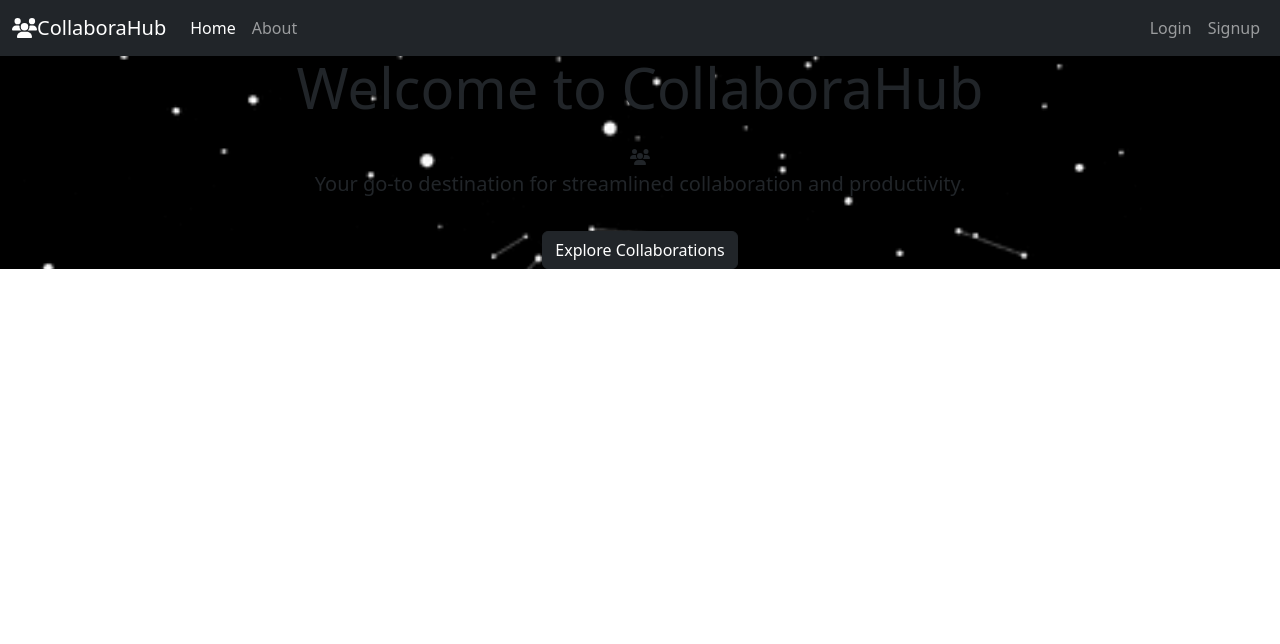
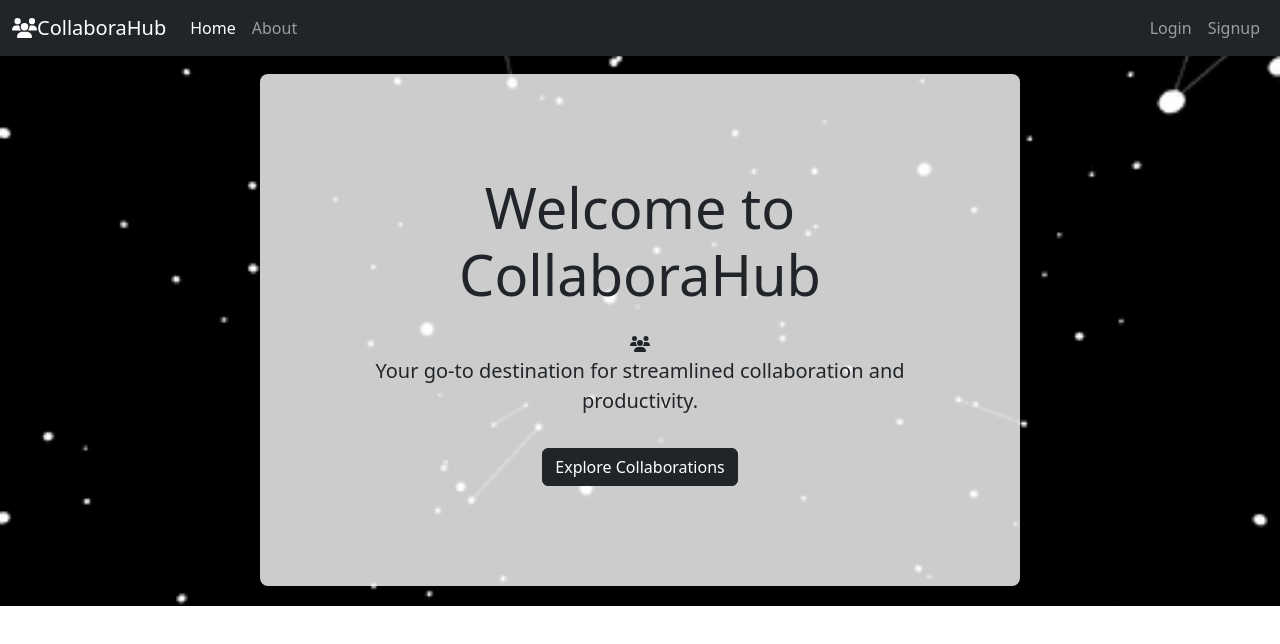
Before and after one commit to alicodes02/Web-Project-Frontend, a React (Create React App) app: page / in a window 1280 px wide. Shown: the top 644 px of the page. Built offline with nearby package versions, Linux system fonts and the light colour scheme.

Commit message:
Background image added

```diff
--- a/src/Pages/home.js
+++ b/src/Pages/home.js
@@ -5,11 +5,19 @@ import { FontAwesomeIcon } from '@fortawesome/react-fontawesome';
 import { faUsers } from '@fortawesome/free-solid-svg-icons';
 
 const Home = () => {
+
+  const textStyle = {
+    backgroundColor: 'rgba(255, 255, 255, 0.8)',
+    padding: '100px',
+    borderRadius: '8px',
+    marginTop: '20px',
+    marginBottom: '20px',
+  };
   return (
     <Base>
       <div className="container mt-5">
         <div className="row">
-          <div className="col-md-8 offset-md-2 text-center">
+          <div className="col-md-8 offset-md-2 text-center" style={textStyle}>
             <h1 className="display-4 mb-4">Welcome to CollaboraHub</h1>
             <FontAwesomeIcon icon={faUsers} />
             <p className="lead">
```
